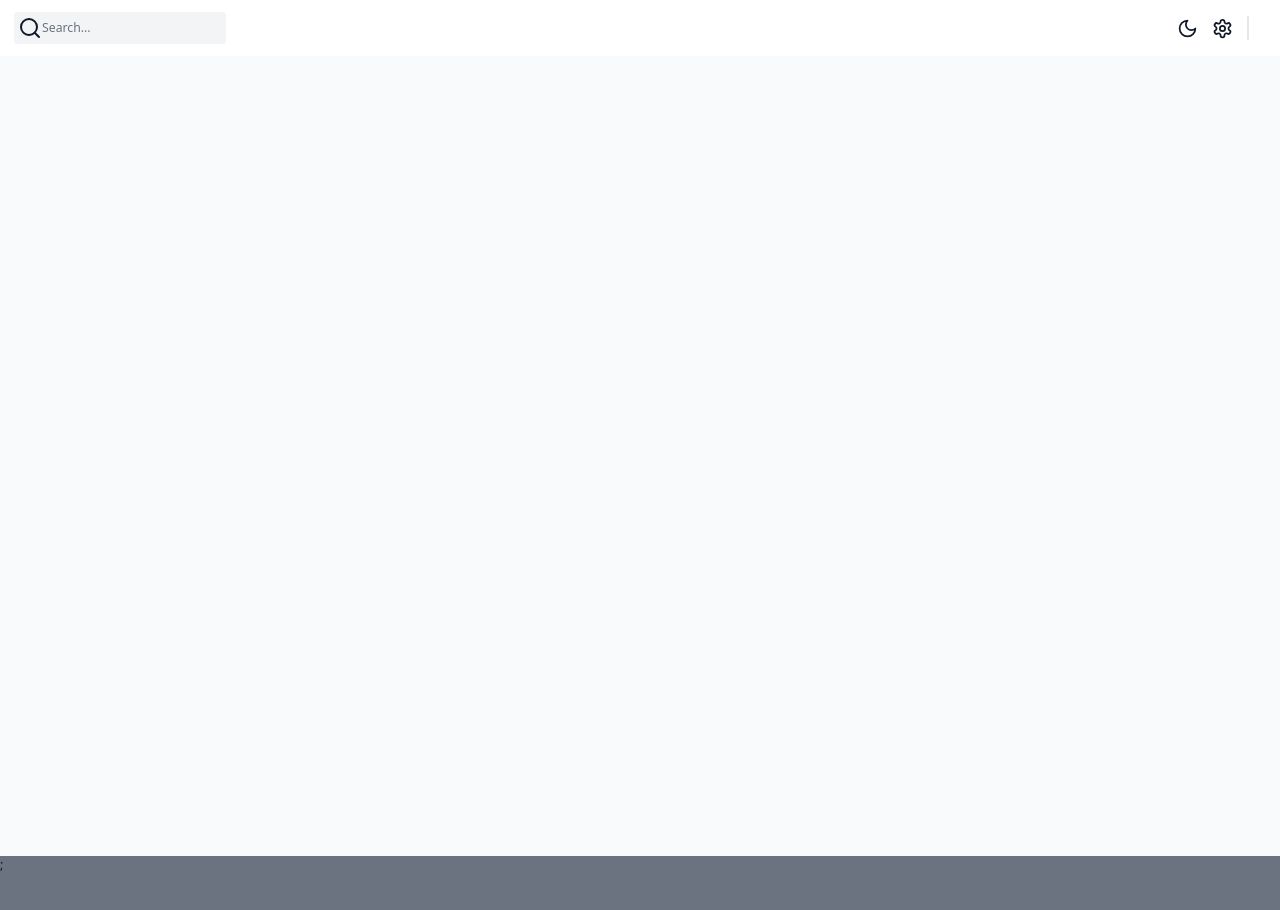
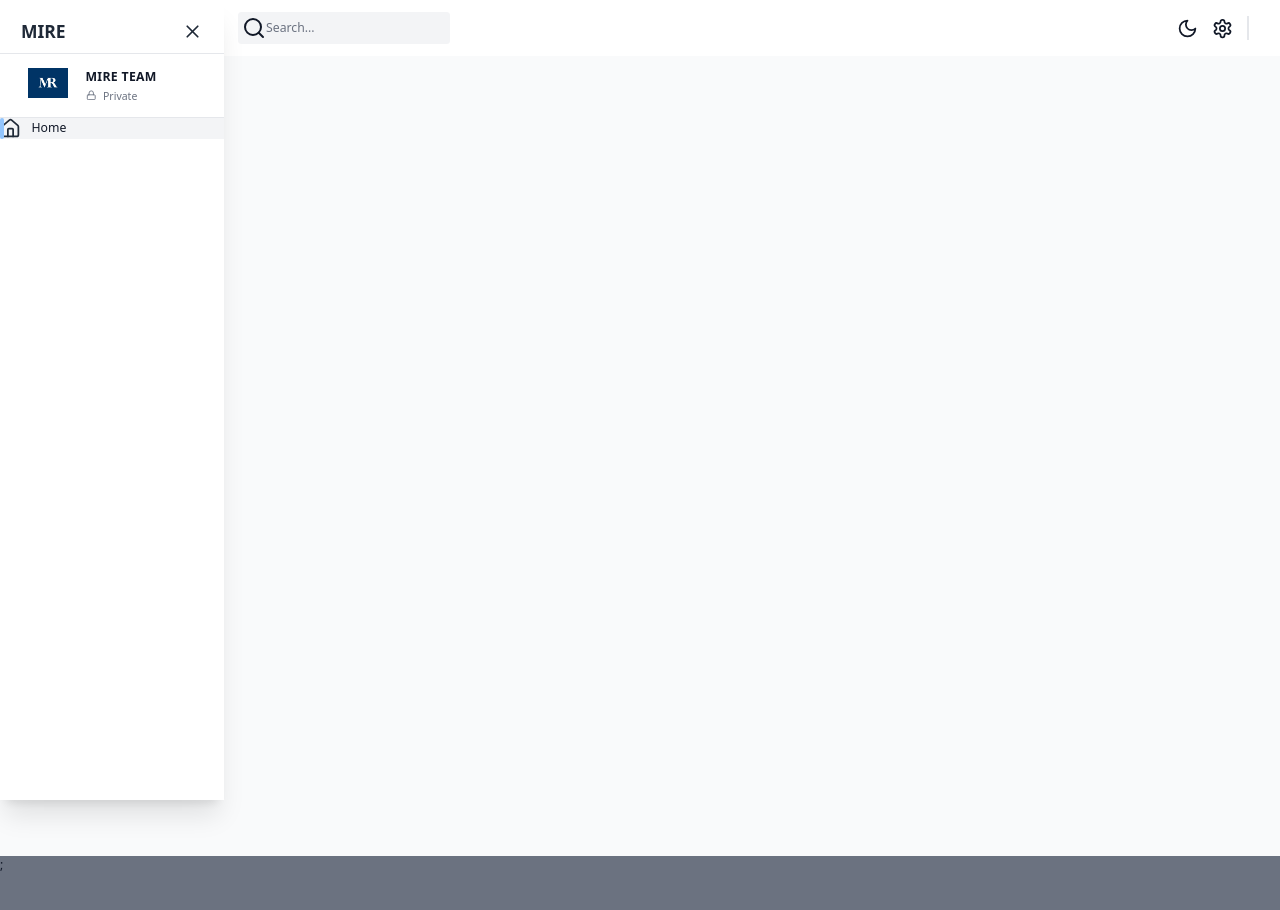
Before and after one commit to yambenimirriam/inventory-management, a Next.js app: page / in a window 1280 px wide. Shown: the top 910 px of the page. After the commit the page ends 874 px from the top, so only its background shows below. Built offline with nearby package versions, Linux system fonts and the light colour scheme; no server answers.

Commit message:
Modify Side bar

```diff
--- a/src/app/(components)/Navbar/index.tsx
+++ b/src/app/(components)/Navbar/index.tsx
@@ -71,7 +71,7 @@ const Navbar = () => {
         <Link
           href='/settings'
           className='{
-          isDarkmode
+          isDarkMode
           : `h-min w-min rounded p-2 hover:bg-gray-100`
           ? `h-min w-min rounded p-2 hover:bg-gray-700`
 
--- a/src/app/(components)/Sidebar/index.tsx
+++ b/src/app/(components)/Sidebar/index.tsx
@@ -30,8 +30,7 @@ const Sidebar = () => {
     (state) => state.global.isSidebarCollapsed
   );
 
-  const sidebarClassNames =
-    'fixed h-[100%] flex-col bg-white justify-between shadow-xl transition-all duration-300 dark:bg-black overflow-y-auto ${isSidebarCollapsed ? "w-0 hidden " : "w-64"}';
+  const sidebarClassNames = `fixed h-[100%] flex-col bg-white justify-between shadow-xl transition-all duration-300 dark:bg-black overflow-y-auto ${isSidebarCollapsed ? 'w-0 hidden ' : 'w-64'}`;
 
   return (
     <div className={sidebarClassNames}>
--- a/src/app/dashboardWrapper.tsx
+++ b/src/app/dashboardWrapper.tsx
@@ -29,23 +29,14 @@ const DashboardLayout = ({
       );
     }
   }, [isDarkMode]);
-  useEffect(() => {
-    if (isSidebarCollapsed) {
-      document.documentElement.classList.add(
-        'md:pl-64'
-      );
-    } else {
-      document.documentElement.classList.remove(
-        'md:pl-64'
-      );
-    }
-  });
 
   return (
     <div className='flex min-h-screen w-full bg-gray-50 text-gray-900'>
       {/* side bar */}
       <Sidebar />
-      <main className='flex w-full flex-col bg-gray-50 dark:bg-dark-bg ${isSidebarCollapsed ? "": " md:pl-64"}'>
+      <main
+        className={`flex w-full flex-col bg-gray-50 dark:bg-dark-bg ${isSidebarCollapsed ? '' : ' md:pl-64'}`}
+      >
         {/* nav bar */}
         <Navbar />
         {children}
--- a/src/app/layout.tsx
+++ b/src/app/layout.tsx
@@ -15,8 +15,8 @@ const geistMono = localFont({
 });
 
 export const metadata: Metadata = {
-  title: 'Mire App',
-  description: 'Generated by create next app',
+  title: 'Mire',
+  description: 'Mire Dashboard',
 };
 
 export default function RootLayout({
@@ -32,7 +32,6 @@ export default function RootLayout({
         <DashboardWrapper>
           {children}
         </DashboardWrapper>
-        {children}
       </body>
     </html>
   );
```
